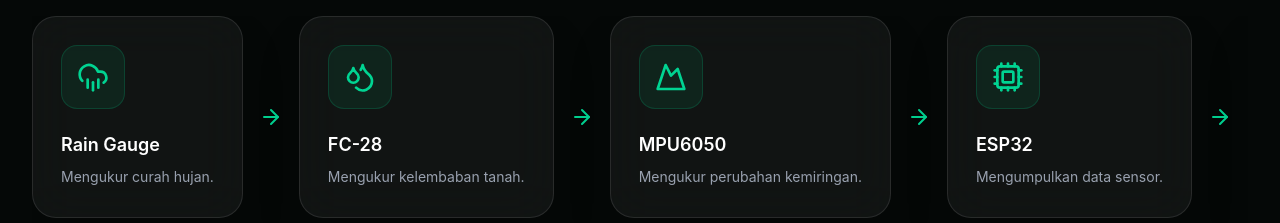
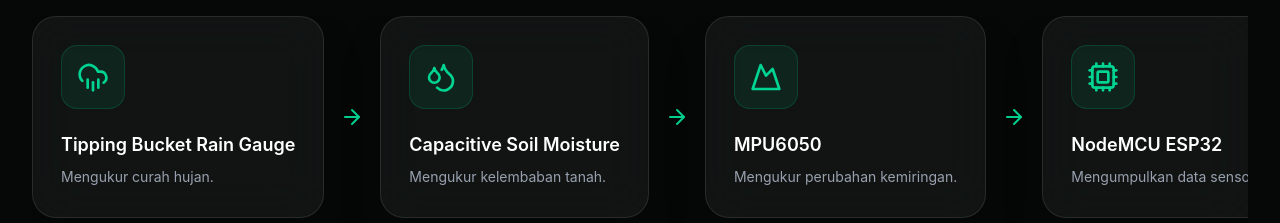
Before and after one commit to a6drasyid/JagaBumi, a React (Vite) app in the folder client/: page / in a window 1280 px wide. Shown: the part 1840-2063 px from the top of the page. Built offline with nearby package versions, Linux system fonts and the light colour scheme; no server answers.

Commit message:
Add realtime dynamic statistics with animated counters

```diff
--- a/client/src/sections/SensorSection.jsx
+++ b/client/src/sections/SensorSection.jsx
@@ -158,7 +158,7 @@
           <div className="w-full min-w-0">
             <SensorCard
               image={rain}
-              title="Rain Gauge"
+              title="Tipping Bucket Rain Gauge"
               description="Mengukur intensitas curah hujan secara otomatis dan mengirimkan data ke ESP32."
               specs="Output Pulse • Real-time • Outdoor"
             />
@@ -170,7 +170,7 @@
           <div className="w-full min-w-0">
             <SensorCard
               image={soil}
-              title="FC-28 Soil Moisture Sensor"
+              title="Soil Moisture Sensor"
               description="Mengukur kelembaban tanah sebagai indikator tingkat kejenuhan air pada lereng."
               specs="0–100% Moisture • Analog Output"
             />
@@ -194,7 +194,7 @@
           >
             <SensorCard
               image={tilt}
-              title="MPU6050 Tilt Sensor"
+              title="MPU6050 Sensor"
               description="Mendeteksi perubahan sudut atau kemiringan lereng untuk mengidentifikasi potensi pergerakan tanah."
               specs="Accelerometer + Gyroscope • I2C"
             />
--- a/client/src/sections/SystemFlow.jsx
+++ b/client/src/sections/SystemFlow.jsx
@@ -20,12 +20,12 @@
 const steps = [
   {
     icon: CloudRain,
-    title: "Rain Gauge",
+    title: "Tipping Bucket Rain Gauge",
     description: "Mengukur curah hujan.",
   },
   {
     icon: Droplets,
-    title: "FC-28",
+    title: "Capacitive Soil Moisture",
     description: "Mengukur kelembaban tanah.",
   },
   {
@@ -35,7 +35,7 @@
   },
   {
     icon: Cpu,
-    title: "ESP32",
+    title: "NodeMCU ESP32",
     description: "Mengumpulkan data sensor.",
   },
   {
```
